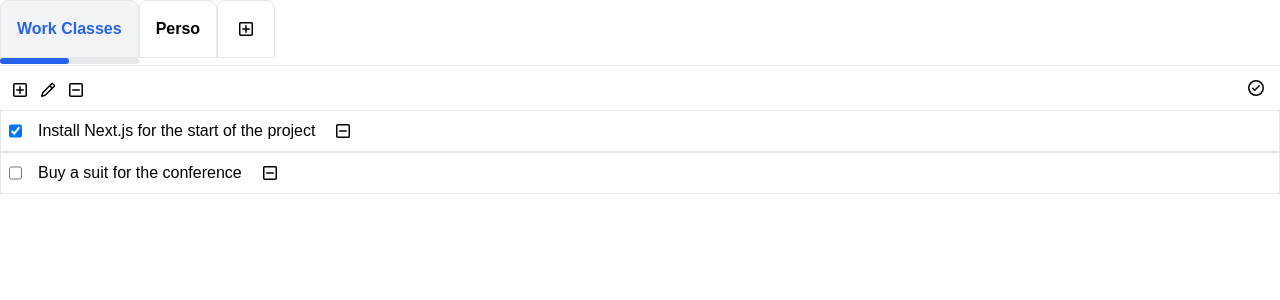
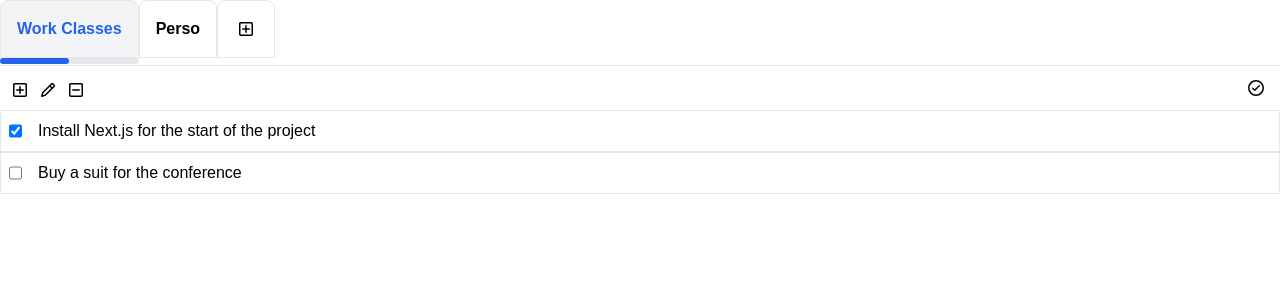
Before and after one commit to adammehdaoui/todolist, a React (Create React App) app: page / in a window 1280 px wide. Shown: the top 300 px of the page. Built offline with nearby package versions, Linux system fonts and the light colour scheme.

Commit message:
Update : display trash on group hover

```diff
--- a/src/components/Element.jsx
+++ b/src/components/Element.jsx
@@ -19,14 +19,16 @@ function Element({
   }, [index, todolistid, delItem]);
 
   return (
-    <div className="flex justify-start space-x-4 w-full border p-2">
-      <input type="checkbox" className="cursor-pointer" checked={checked} onChange={() => handleClickOnInput()} />
+    <div className="flex justify-start space-x-4 w-full border p-2 relative group">
+      <input type="checkbox" className="cursor-pointer" checked={checked} onChange={handleClickOnInput} />
       <div className="flex justify-start space-x-5">
         <p>
-          { description }
+          {description}
         </p>
         <button type="button" onClick={handleClickOnDelete}>
-          <svg xmlns="http://www.w3.org/2000/svg" viewBox="0 0 16 16" width="16" height="16"><path d="M13.25 1c.966 0 1.75.784 1.75 1.75v10.5A1.75 1.75 0 0 1 13.25 15H2.75A1.75 1.75 0 0 1 1 13.25V2.75C1 1.784 1.784 1 2.75 1ZM2.75 2.5a.25.25 0 0 0-.25.25v10.5c0 .138.112.25.25.25h10.5a.25.25 0 0 0 .25-.25V2.75a.25.25 0 0 0-.25-.25Zm8.5 6.25h-6.5a.75.75 0 0 1 0-1.5h6.5a.75.75 0 0 1 0 1.5Z" /></svg>
+          <svg xmlns="http://www.w3.org/2000/svg" viewBox="0 0 16 16" width="16" height="16" className="opacity-0 group-hover:opacity-100">
+            <path d="M13.25 1c.966 0 1.75.784 1.75 1.75v10.5A1.75 1.75 0 0 1 13.25 15H2.75A1.75 1.75 0 0 1 1 13.25V2.75C1 1.784 1.784 1 2.75 1ZM2.75 2.5a.25.25 0 0 0-.25.25v10.5c0 .138.112.25.25.25h10.5a.25.25 0 0 0 .25-.25V2.75a.25.25 0 0 0-.25-.25Zm8.5 6.25h-6.5a.75.75 0 0 1 0-1.5h6.5a.75.75 0 0 1 0 1.5Z" />
+          </svg>
         </button>
       </div>
     </div>
```
